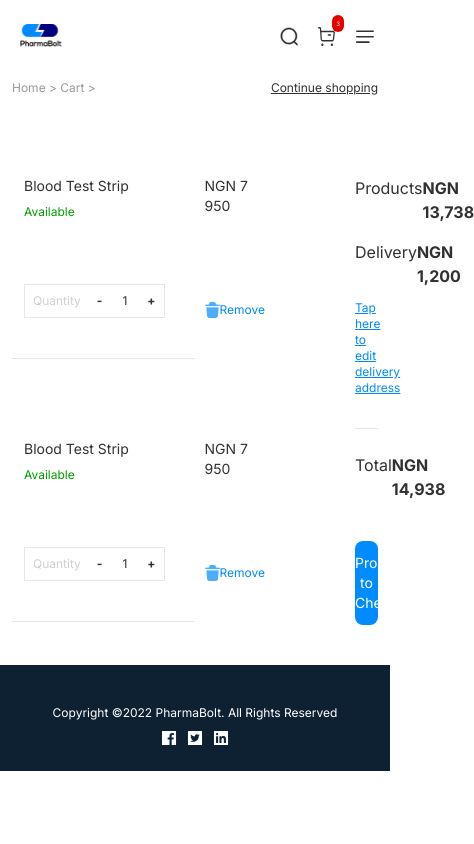
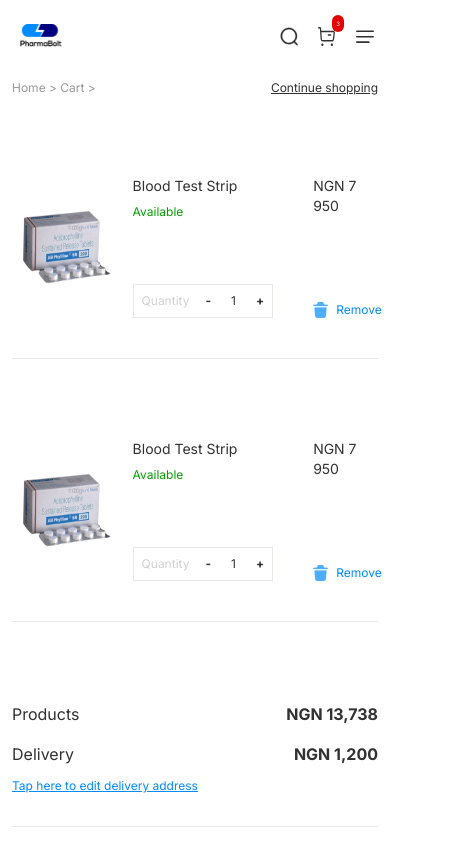
Before and after one commit to IsraelChidera/pharmabolt, a Next.js app: page /cart in a window 390 px wide. Shown: the top 844 px of the page, 474 px wide, since content can reach past the window. Built offline with nearby package versions, Linux system fonts and the light colour scheme; no server answers.

Commit message:
Mobile responsiveness for cart page

```diff
--- a/app/cart/page.tsx
+++ b/app/cart/page.tsx
@@ -19,7 +19,7 @@ const page = () => {
                 </Link>
             </div>
 
-            <div className='mt-20 grid grid-cols-2 space-x-40'>
+            <div className='mt-20 md:grid grid-cols-2 md:space-x-40'>
                 <div>
                     <section className='flex border-b pb-10 h-fit justify-between space-x-10'>
                         <div className='flex space-x-3'>
@@ -48,7 +48,7 @@ const page = () => {
                         <div className=' text-sm flex flex-col justify-between'>
                             <p> NGN 7 950 </p>
 
-                            <div className='flex items-center text-primary'>
+                            <div className='flex items-center space-x-2 text-primary'>
                                 <Image src={deleteIcon} alt="delete icon" />
                                 <p className='text-xs'>Remove</p>
                             </div>
@@ -82,7 +82,7 @@ const page = () => {
                         <div className=' text-sm flex flex-col justify-between'>
                             <p> NGN 7 950 </p>
 
-                            <div className='flex items-center text-primary'>
+                            <div className='flex space-x-2 items-center text-primary'>
                                 <Image src={deleteIcon} alt="delete icon" />
                                 <p className='text-xs'>Remove</p>
                             </div>
@@ -90,7 +90,7 @@ const page = () => {
                     </section>
                 </div>
 
-                <aside>
+                <aside className='mt-20 md:mt-0 md:mb-0 mb-20'>
                     <ul>
                         <div className='flex justify-between'>
                             <p> Products </p>
```
